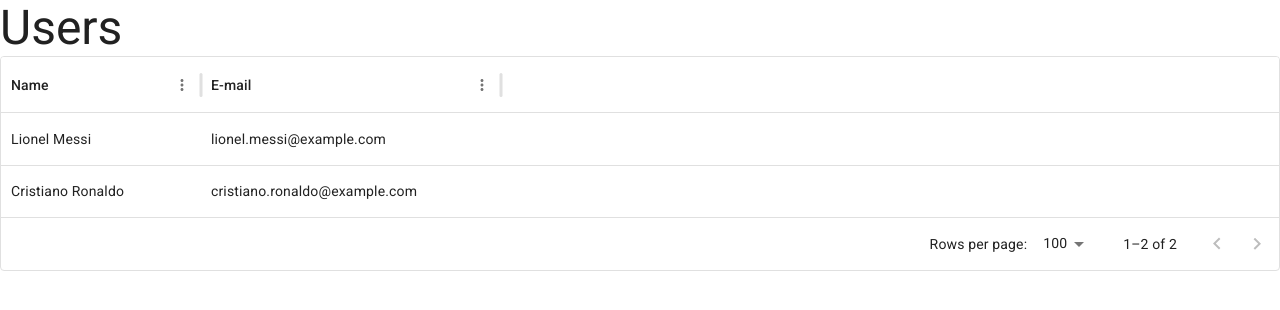
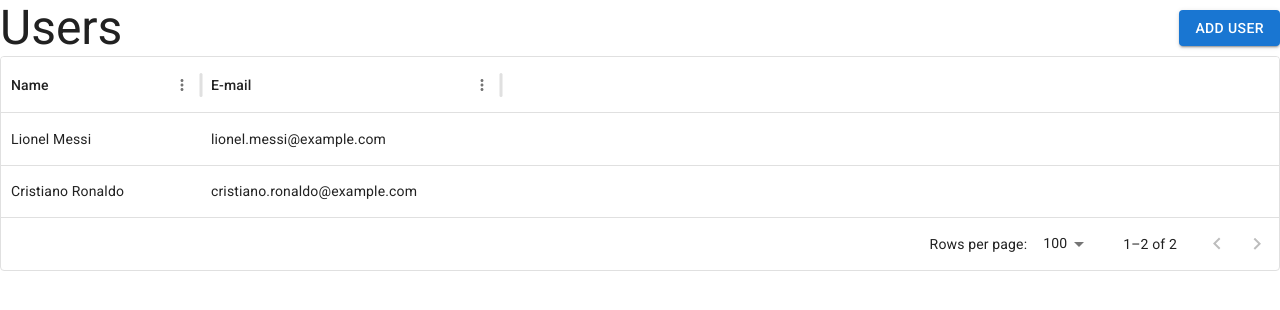
Before and after one commit to kwn1125/vite-react-mui-sample-app, a React (Vite) app: page /users in a window 1280 px wide. Shown: the top 310 px of the page. Built offline with nearby package versions, Linux system fonts and the light colour scheme.

Commit message:
feat: add "Add user" button linking to "/users/new"

```diff
--- a/src/features/users/container/UsersContainer.tsx
+++ b/src/features/users/container/UsersContainer.tsx
@@ -1,12 +1,18 @@
-import { Typography } from "@mui/material";
+import { Box, Button, Typography } from "@mui/material";
+import { Link } from "react-router-dom";
 import { UsersTable } from "../presenter/UsersTable";
 
 export const UsersContainer = () => {
   return (
     <>
-      <Typography component="h1" variant="h3">
-        Users
-      </Typography>
+      <Box display="flex" alignItems="center">
+        <Typography component="h1" variant="h3" flexGrow={1}>
+          Users
+        </Typography>
+        <Button component={Link} to="/users/new" variant="contained">
+          Add user
+        </Button>
+      </Box>
       <UsersTable />
     </>
   );
```
